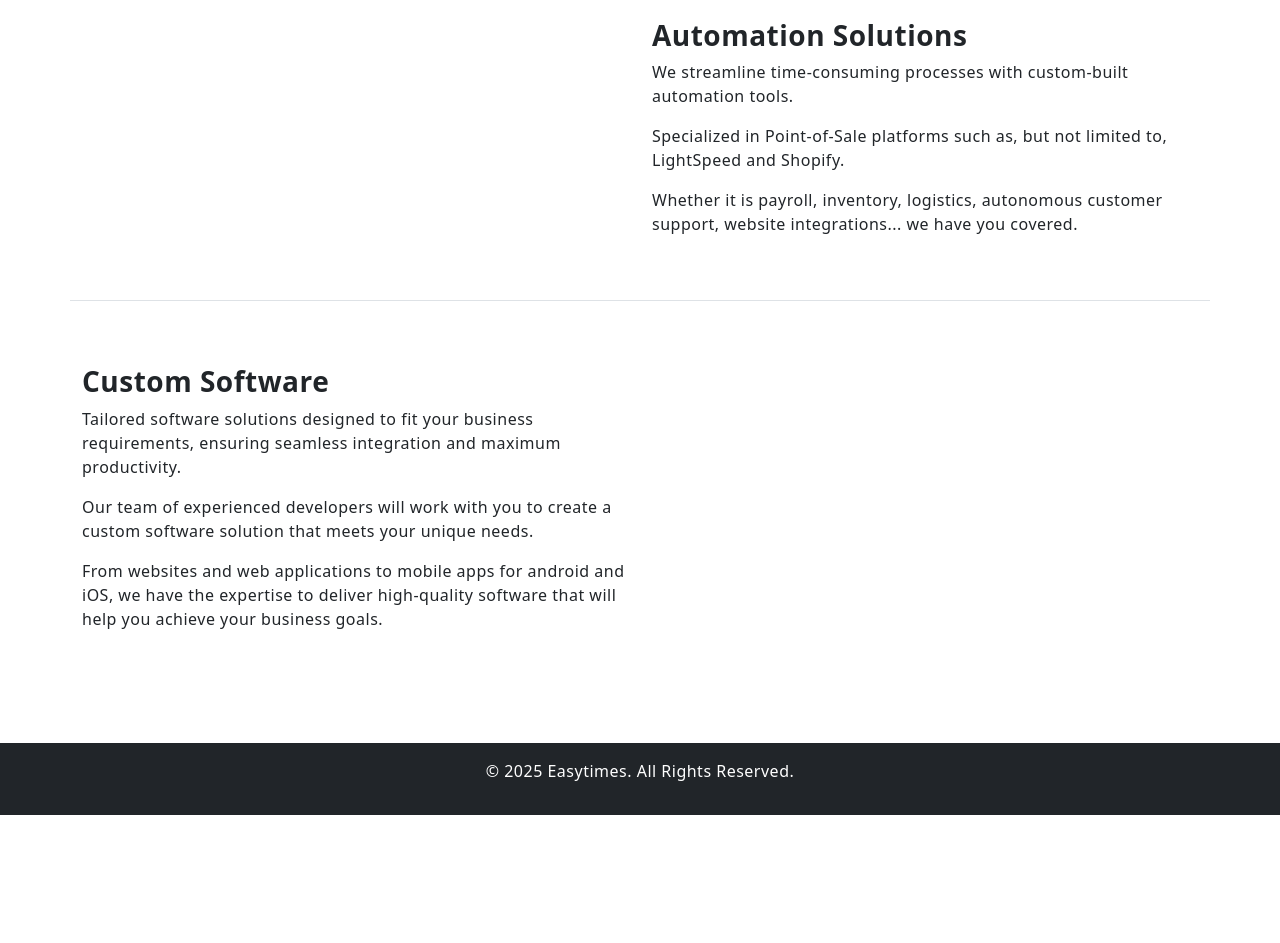
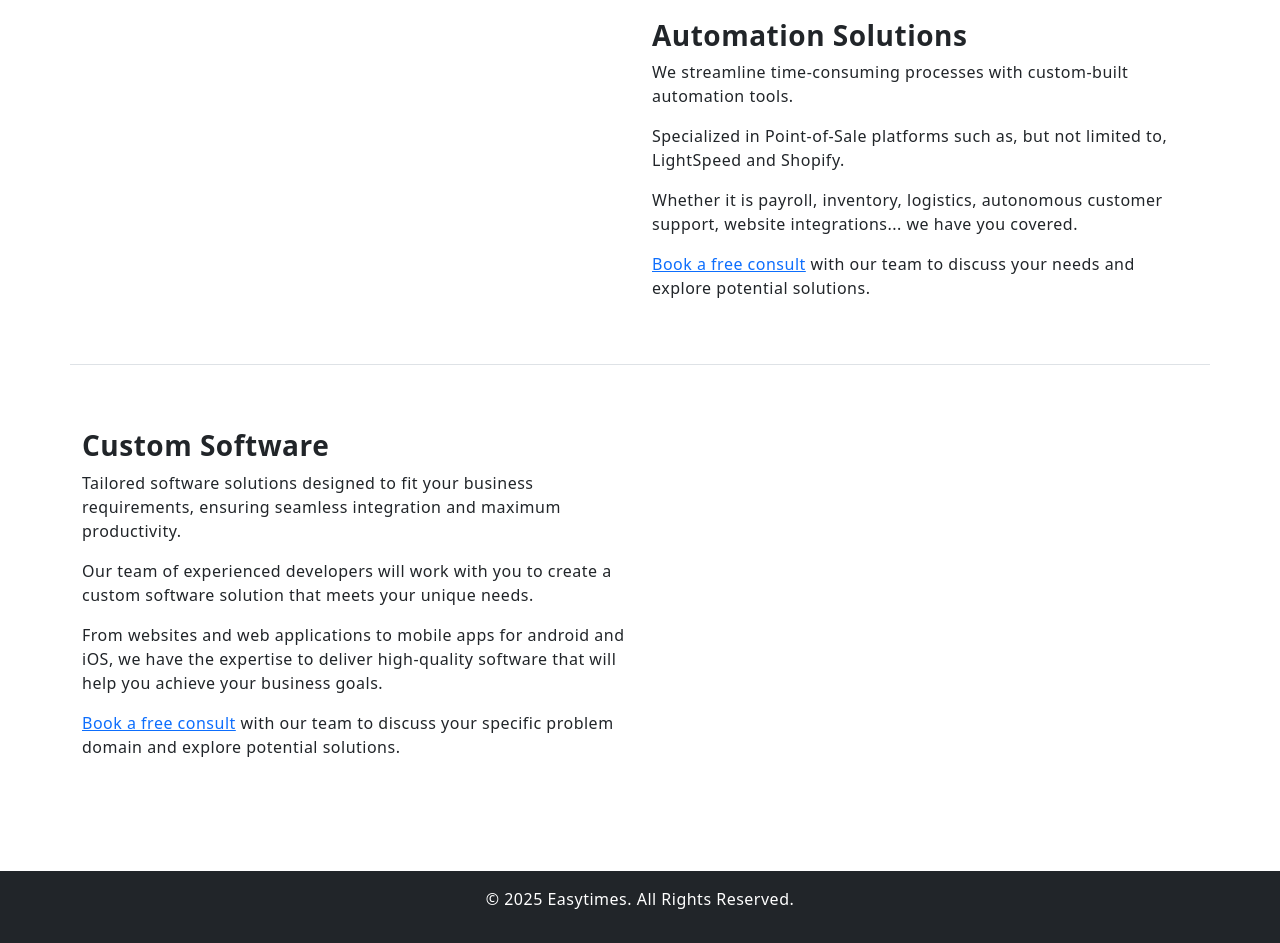
Before and after one commit to ezytimes/Site, a plain HTML site: page pages/services.html in a window 1280 px wide. Shown: the part 719-1662 px from the top of the page. Before the commit the page ends 1534 px from the top, so only its background shows below. Drawn offline with nearby package versions, Linux system fonts and the light colour scheme.

Commit message:
linked contact form

```diff
--- a/pages/services.html
+++ b/pages/services.html
@@ -71,6 +71,10 @@
                 <p>Specialized in Point-of-Sale platforms such as, but not limited to, LightSpeed and Shopify.</p>
                 <p>Whether it is payroll, inventory, logistics, autonomous customer support, website integrations...
                     we have you covered.</p>
+                <p>
+                    <a class="text-primary" href="../pages/contact.html">Book a free consult</a> with our team
+                    to discuss your needs and explore potential solutions.
+                </p>
             </div>
             <div class="col-md-6">
                 <!--<img src="assets/images/automation-diagram.png" alt="Automation Process"
@@ -91,6 +95,10 @@
                 <p>From websites and web applications to mobile apps for android and iOS, we have the expertise to
                     deliver high-quality
                     software that will help you achieve your business goals.</p>
+                <p>
+                    <a class="text-primary" href="../pages/contact.html">Book a free consult</a> with our team
+                    to discuss your specific problem domain and explore potential solutions.
+                </p>
             </div>
             <div class="col-md-6">
                 <!--<img src="assets/images/software-demo.png" alt="Software UI" class="img-fluid rounded shadow">-->
```
